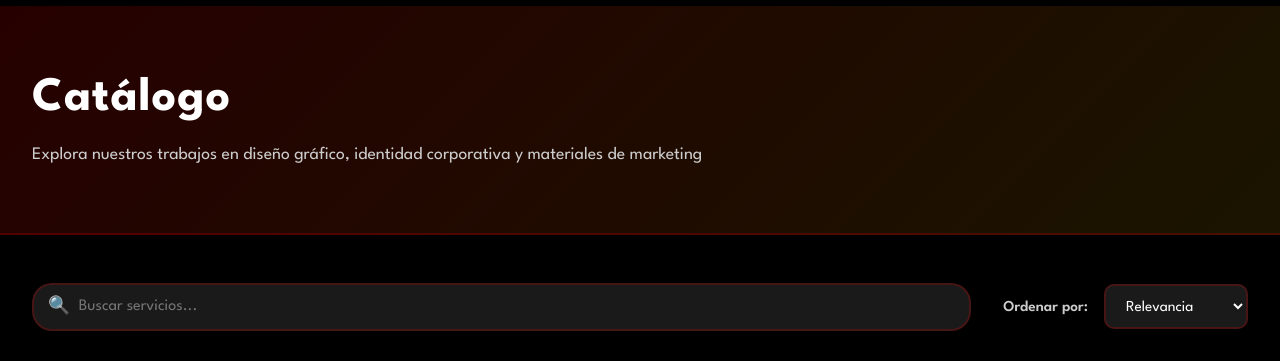
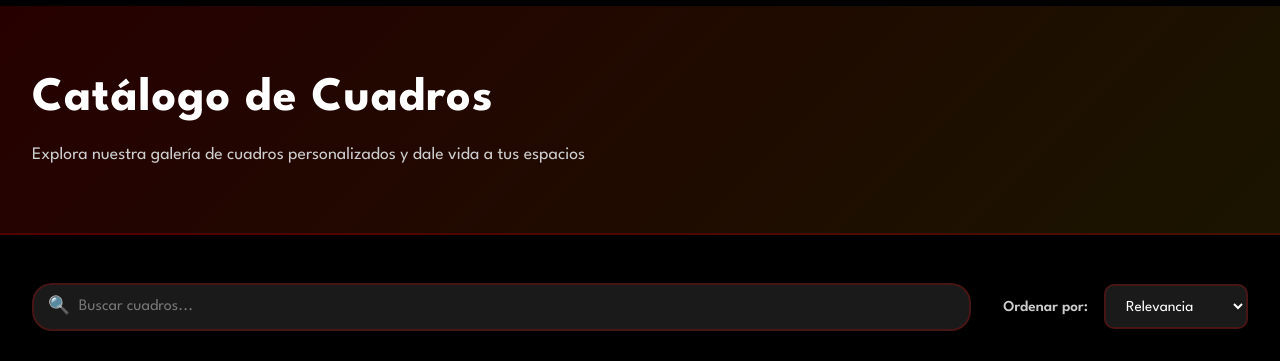
Before and after one commit to Salome98342/360_Digital, a React (Vite) app in the folder frontend/: page /catalogo/CuadrosPersonalizados in a window 1280 px wide. Shown: the part 248-609 px from the top of the page. Built offline with nearby package versions, Linux system fonts and the light colour scheme; no server answers.

Commit message:
Cambios en la vista del catalogo

```diff
--- a/frontend/src/pages/CatalogPaints.jsx
+++ b/frontend/src/pages/CatalogPaints.jsx
@@ -9,7 +9,6 @@ export default function CatalogPaints() {
   const [searchTerm, setSearchTerm] = useState('');
   const [activeFilters, setActiveFilters] = useState({
     categories: [],
-
     rating: []
   });
   const [sortBy, setSortBy] = useState('relevance');
@@ -21,11 +20,15 @@ export default function CatalogPaints() {
     const fetchProducts = async () => {
       try {
         setLoading(true);
-        const response = await fetch(`${import.meta.env.VITE_API_URL}/api/productos/?categoria=Cuadros%20Personalizados`);
+        // Filtramos directamente por el nombre exacto de la categoría
+        const response = await fetch(`${import.meta.env.VITE_API_URL}/api/productos/?id_categoria__nombre=Cuadros+Personalizados`);
         const data = await response.json();
 
+        // Manejo seguro por si viene paginado (data.results) o en lista directa (data)
+        const productsList = data.results || data;
+
         // Mapear datos de la API al formato esperado por el componente
-        const mappedProducts = data.results.map(product => ({
+        const mappedProducts = productsList.map(product => ({
           id: product.id,
           title: product.nombre,
           category: product.categoria,
@@ -59,12 +62,10 @@ export default function CatalogPaints() {
       );
     }
 
-    // Filtro por categoría
+    // Filtro por categoría (útil si luego divides los cuadros en subcategorías)
     if (activeFilters.categories.length > 0 && !activeFilters.categories.includes('Todas')) {
       results = results.filter(p => activeFilters.categories.includes(p.category));
     }
-
-    // Eliminado: Filtro por precio
 
     // Filtro por rating
     if (activeFilters.rating.length > 0) {
@@ -96,7 +97,6 @@ export default function CatalogPaints() {
 
   const handleFilterChange = (filterType, value) => {
     if (filterType === 'clear') {
-      // Actualizado para no incluir el precio
       setActiveFilters({ categories: [], rating: [] });
     } else if (filterType === 'categories') {
       setActiveFilters(prev => ({
@@ -113,7 +113,6 @@ export default function CatalogPaints() {
           : [...prev.rating, value]
       }));
     }
-    // Eliminado: bloque else if (filterType === 'price')
   };
 
   return (
@@ -123,8 +122,8 @@ export default function CatalogPaints() {
       {/* Header del Catálogo */}
       <div className={styles.header}>
         <div className={styles.headerContent}>
-          <h1>Catálogo</h1>
-          <p>Explora nuestros trabajos en diseño gráfico, identidad corporativa y materiales de marketing</p>
+          <h1>Catálogo de Cuadros</h1>
+          <p>Explora nuestra galería de cuadros personalizados y dale vida a tus espacios</p>
         </div>
       </div>
 
@@ -133,7 +132,7 @@ export default function CatalogPaints() {
         <div className={styles.searchContainer}>
           <input
             type="text"
-            placeholder="Buscar servicios..."
+            placeholder="Buscar cuadros..."
             className={styles.searchInput}
             value={searchTerm}
             onChange={(e) => setSearchTerm(e.target.value)}
@@ -169,7 +168,7 @@ export default function CatalogPaints() {
         <div className={styles.productsSection}>
           {loading ? (
             <div className={styles.loading}>
-              <p>Cargando productos...</p>
+              <p>Cargando cuadros...</p>
             </div>
           ) : (
             <>
```
